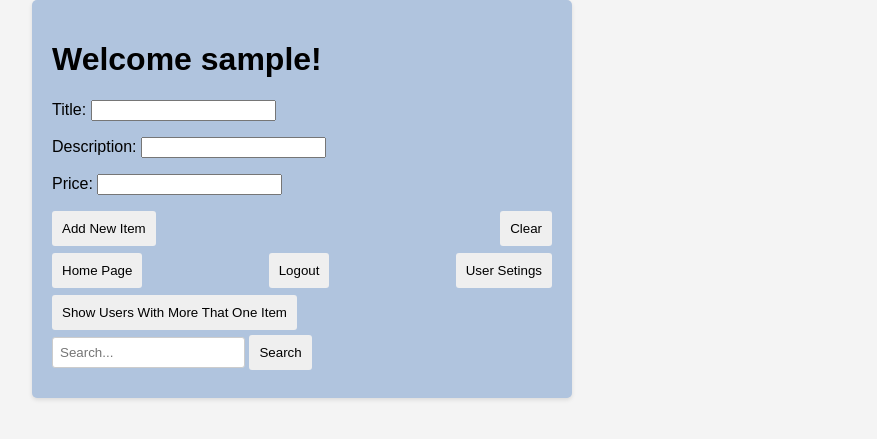
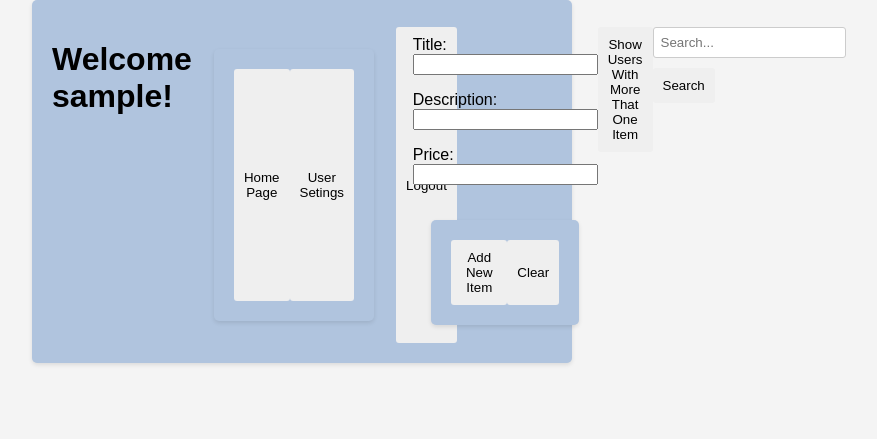
Before and after one commit to elorback/django_website, a Django app: page /add_item/ in a window 1280 px wide. Shown: the top 439 px of the page, without its empty margins (338-1215 px from the left). Run offline with Django 4.2, Linux system fonts and the light colour scheme; the visitor is signed in with stand-in values (Sample User, id 1).

Commit message:
reformatting on user_settings, user_page, and home.html files

```diff
--- a/django_app/static/css/style.css
+++ b/django_app/static/css/style.css
@@ -3,6 +3,7 @@
         body {
             font-family: Arial, sans-serif;
             background-color: #f4f4f4;
+            display: flex;
             margin: 0;
             padding: 0;
         }
@@ -10,23 +11,32 @@ body {
             font-family: Arial, sans-serif;
 
         }
-h2{
+        .h2{
             font-family: Arial, sans-serif;
 
         }
-p{
+        .p{
             font-family: Arial, sans-serif;
 
         }
-
         .form-container {
             max-width: 500px;
             margin: auto;
+            display:flex;
             padding: 20px;
             background-color: lightsteelblue;
             border-radius: 5px;
             box-shadow: 0 2px 4px rgba(0, 0, 0, 0.1);
         }
+
+   .gen-container{
+    max-width: 500px;
+    margin: 10%;
+    display:flex;
+    padding: 20px;
+    background-color: lightsteelblue;
+    border-radius: 5px;
+    box-shadow: 0 2px 4px rgba(0, 0, 0, 0.1);   }
 
         .custom-form label {
             display: block;
--- a/django_app/templates/home.html
+++ b/django_app/templates/home.html
@@ -19,10 +19,12 @@
         Welcome {{user.username}}!
     </h1>
     <div class='buttons'>
+        <div class='gen-container'>
         <button onClick="user_page()">User Page</button>
         <button onClick="user_settings()">User Settings</button>
-        <button onClick="logout()">Log Out</button>
     </div>
+    <button onClick="logout()">Log Out</button>
+</div>
 {% else %}
 <h1>
     Welcome to the Home Page
--- a/django_app/templates/user_page.html
+++ b/django_app/templates/user_page.html
@@ -13,25 +13,30 @@
     <h1>
         Welcome {{ user.username }}!
     </h1>
-{% comment %}  {% endcomment %}{% comment %}  {% endcomment %}{% comment %}  {% endcomment %}{% comment %}  {% endcomment %}{% comment %}  {% endcomment %}{% comment %}  {% endcomment %}
+
+    <div class="buttons" style="margin-top: 7px">
+        <div class='gen-container'>
+
+        <button onClick="home()">Home Page</button>
+        <button onClick="user_settings()">User Setings</button>
+    </div>
+
+        <button onClick="logout()">Logout</button>
+    </div>
+</br>
+    {% comment %}  {% endcomment %}{% comment %}  {% endcomment %}{% comment %}  {% endcomment %}{% comment %}  {% endcomment %}{% comment %}  {% endcomment %}{% comment %}  {% endcomment %}
     <form method="post" action="{% url 'add_item' %}">
         {% csrf_token %}
         {{ form.as_p }}
         <div class="buttons" style="margin-top: 7px">
-            <button type="submit">Add New Item</button>
-            {% if request.resolver_match.url_name == 'add_item' %}
-            <button type="reset">Clear</button>
-            {% endif %}
+            <div class='gen-container'>
+                <button type="submit">Add New Item</button>
+                    {% if request.resolver_match.url_name == 'add_item' %}
+                <button type="reset">Clear</button>
+                    {% endif %}
+            </div>
         </div>
     </form>
-
-    <div class="buttons" style="margin-top: 7px">
-        <button onClick="home()">Home Page</button>
-        <button onClick="logout()">Logout</button>
-        <button onClick="user_settings()">User Setings</button>
-
-    </div>
-
 {% comment %}  {% endcomment %}{% comment %}  {% endcomment %}{% comment %}  {% endcomment %}{% comment %}  {% endcomment %}{% comment %}  {% endcomment %}{% comment %}  {% endcomment %}
     <form method="GET" action="{% url 'multiple_posts' %}">
         <div class='search-container' style="margin-top:7px">
```
Also changed, not shown: django_app/templates/user_settings.html (+10 -5 lines). Lines whose indentation alone changed are shown as unchanged.
